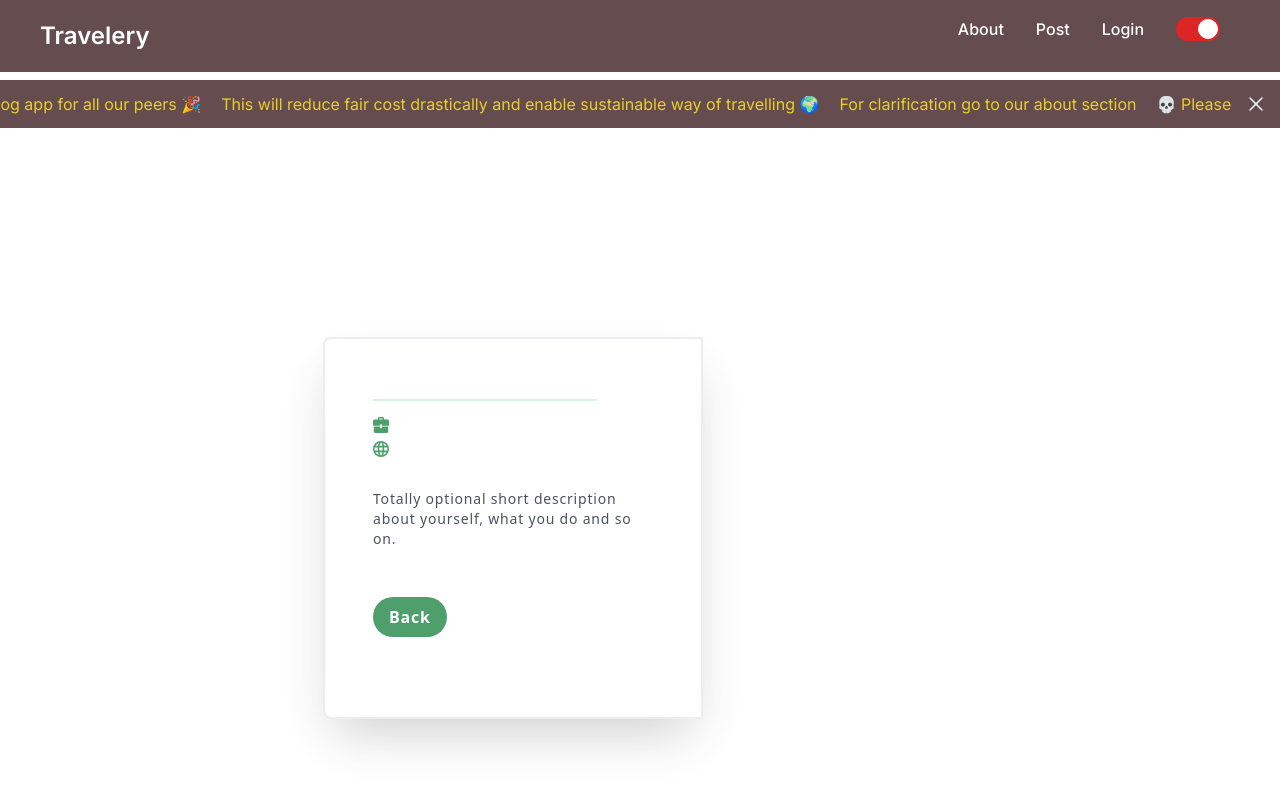
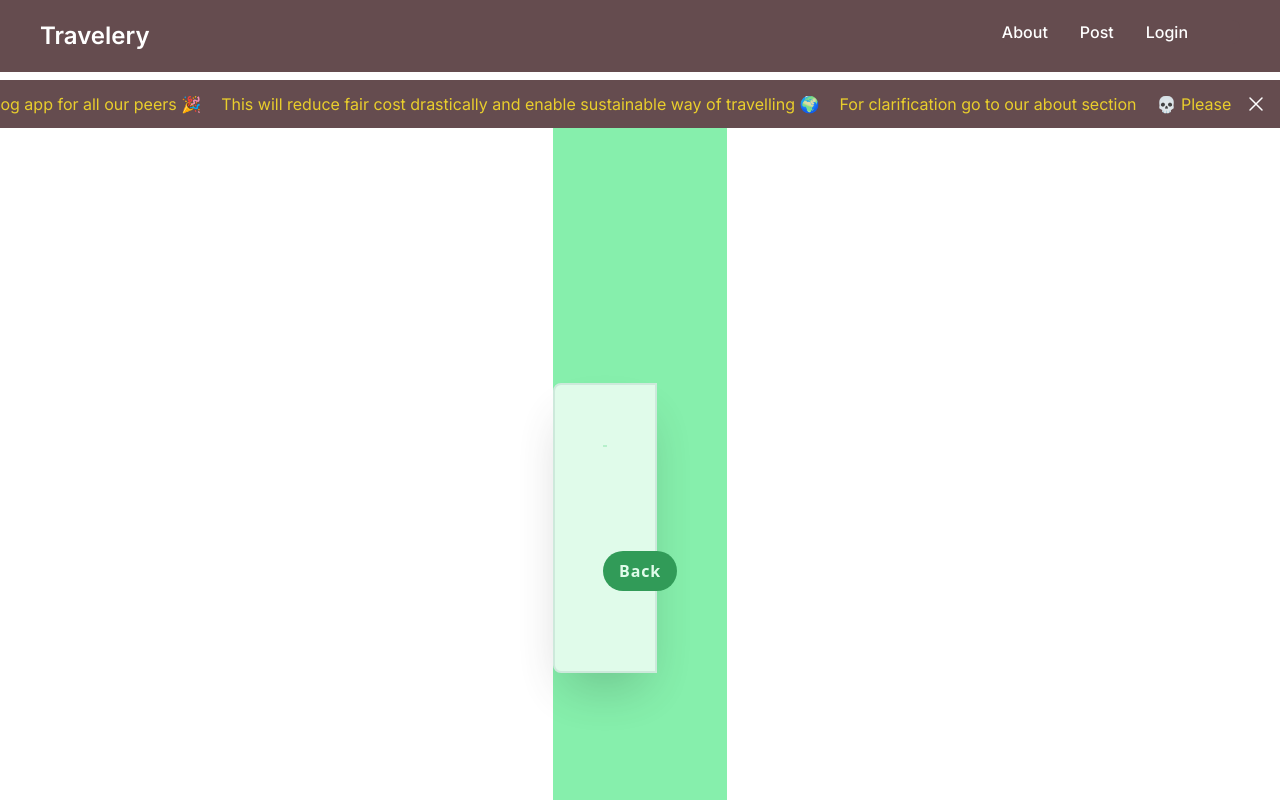
Before and after one commit to ManashAnand/Travelery, a Next.js app: page /Profile in a window 1280 px wide. Shown: the top 800 px of the page. Built offline with nearby package versions, Linux system fonts and the light colour scheme.

Commit message:
fix navbar and profile bug

```diff
--- a/app/Post/page.jsx
+++ b/app/Post/page.jsx
@@ -3,7 +3,8 @@ import Calender from "@/components/Calender";
 import TimePicker from "@/components/TImepicker/Timepicker";
 import axios from "axios";
 import { useRouter } from "next/navigation";
-import React, { useState } from "react";
+import React, { useEffect, useState } from "react";
+import { useSelector } from "react-redux";
 
 const Post = () => {
   const [char, setChar] = useState("");
@@ -17,6 +18,8 @@ const Post = () => {
   const [timePickerValue, setTimePickerValue] = useState("12:00 PM");
 
   const router = useRouter();
+
+  const state = useSelector((state) => state.user)
 
   const handleCalendarChange = (value) => {
     console.log("from post page");
@@ -62,14 +65,6 @@ const Post = () => {
       alert("You can not abuse here ");
       return;
     }
-    // console.log(role);
-    // console.log(name);
-    // console.log(no);
-    // console.log(dest.toLowerCase());
-    // console.log(vehicle);
-    // console.log(calendarValue);
-    // console.log(timePickerValue);
-
     try {
       const res = await axios.post(
         "https://vbps4gqg55.execute-api.ap-south-1.amazonaws.com/",
@@ -94,6 +89,12 @@ const Post = () => {
 
 
   };
+
+  useEffect(( ) => {
+    if(Object.keys(state).length == 0){
+      router.push('/login')
+    }
+  },[])
 
   return (
     <>
--- a/app/Profile/page.jsx
+++ b/app/Profile/page.jsx
@@ -13,8 +13,8 @@ const Profile = () => {
 
   return (
     <>
-      <div className="font-sans antialiased text-gray-900 leading-normal tracking-wider bg-cover">
-        <div className="max-w-4xl flex items-center h-auto lg:h-screen flex-wrap mx-auto my-32 lg:my-0">
+      <div className="font-sans antialiased text-gray-900 bg-blue-500 leading-normal tracking-wider bg-cover">
+        <div className="max-w-4xl flex items-center h-auto lg:h-screen bg-green-300 flex-wrap mx-auto my-32 lg:my-0">
           <div
             id="profile"
             className="w-full lg:w-3/5 rounded-lg lg:rounded-l-lg lg:rounded-r-none shadow-2xl bg-white border-2 opacity-75 mx-6 lg:mx-0"
@@ -44,10 +44,10 @@ const Profile = () => {
                 </svg>{" "}
                 {state?.data?.user?.createdAt}
               </p>
-              <p className="pt-8 text-sm">
+              {/* <p className="pt-8 text-sm">
                 Totally optional short description about yourself, what you do
                 and so on.
-              </p>
+              </p> */}
 
               <div className="pt-12 pb-8">
                 <button className="bg-green-700 hover:bg-green-900 text-white font-bold py-2 px-4 rounded-full"
--- a/components/Navbar/Navbar.jsx
+++ b/components/Navbar/Navbar.jsx
@@ -61,12 +61,14 @@ const Navbar = () => {
         </button>
       </div>
       <div
-        className={`w-[90%] pb-2 md:w-auto md:flex md:items-center ${
+        className={`w-[90%] pb-2 md:w-auto md:flex md:items-center   ${
           isNavbarOpen ? "block" : "hidden"
         }`}
         id="navbar-default"
       >
-        <ul className="font-medium flex flex-col p-4 md:p-0 mt-4  rounded-lg  md:flex-row md:space-x-8 rtl:space-x-reverse md:mt-0 md:border-0  bg-[#654C4F] md:bg-[#654C4F]  border-gray-700 md:mr-10">
+        <ul className="font-medium flex flex-col p-4 md:p-0 mt-4  rounded-lg  md:flex-row md:space-x-8 rtl:space-x-reverse md:mt-0 md:border-0  bg-[#654C4F] md:bg-[#654C4F]  border-gray-700 md:mr-10
+        flex justify-center items-center
+        ">
           <li>
             <Link
               href="/About"
@@ -92,19 +94,20 @@ const Navbar = () => {
               Post
             </Link>
           </li>
+          <li>
 
           {
             Object.keys(state).length ?
             <>
-              <Link href="/Profile" className="w-12 h-8 p-1 rounded-full">
-                <img class="w-10 h-10 p-1 rounded-full ring-2 ring-gray-300 dark:ring-gray-500" src={state?.data?.user?.imageUrl} alt="Bordered avatar"/>
+              <Link href="/Profile" className="w-12 h-12 p-1 rounded-full">
+                <img class="w-16 h-12 p-1 rounded-full ring-2 ring-gray-300 dark:ring-gray-500" src={state?.data?.user?.imageUrl} alt="Bordered avatar"/>
               </Link>
             </>
             :<>
             <li>
             <Link
               href="/login"
-              className="block py-2 px-3  rounded hover:bg-gray-100 md:hover:bg-transparent md:border-0 md:hover:text-blue-700 md:p-0 text-white md:hover:text-[#E9CE2C] hover:bg-[#E9CE2C] hover:text-white md:hover:bg-transparent"
+              className="block py-2 px-3  rounded  md:hover:bg-transparent md:border-0  md:p-0 text-white md:hover:text-[#E9CE2C] hover:bg-[#E9CE2C] hover:text-white "
             >
               Login
             </Link>
@@ -112,6 +115,7 @@ const Navbar = () => {
             </>
           }
 
+          </li>
 
           <li>
             <label className="relative inline-flex items-center me-5 cursor-pointer">
@@ -122,13 +126,13 @@ const Navbar = () => {
                 checked={isChecked}
                 onChange={handleCheckboxChange}
               />
-              <div
-                className={`w-11 h-6 bg-gray-200 rounded-full peer peer-focus:ring-4 peer-focus:ring-red-300 peer-focus:ring-red-800 bg-blue-700 ${
+              {/* <div
+                className={`w-11 h-6  rounded-full peer peer-focus:ring-4  peer-focus:ring-red-800 bg-blue-700 ${
                   isChecked
                     ? "peer-checked:after:translate-x-full rtl:peer-checked:after:-translate-x-full peer-checked:after:border-white after:content-[''] after:absolute after:top-0.5 after:start-[2px] after:bg-white after:border-gray-300 after:border after:rounded-full after:h-5 after:w-5 after:transition-all border-gray-600 peer-checked:bg-red-600"
                     : "peer-checked:after:translate-x-full rtl:peer-checked:after:-translate-x-full peer-checked:after:border-white after:content-[''] after:absolute after:top-0.5 after:start-[2px] after:bg-white after:border-gray-300 after:border after:rounded-full after:h-5 after:w-5 after:transition-all border-gray-600 peer-checked:bg-blue-600"
                 }`}
-              ></div>
+              ></div> */}
             </label>
           </li>
         </ul>
```
